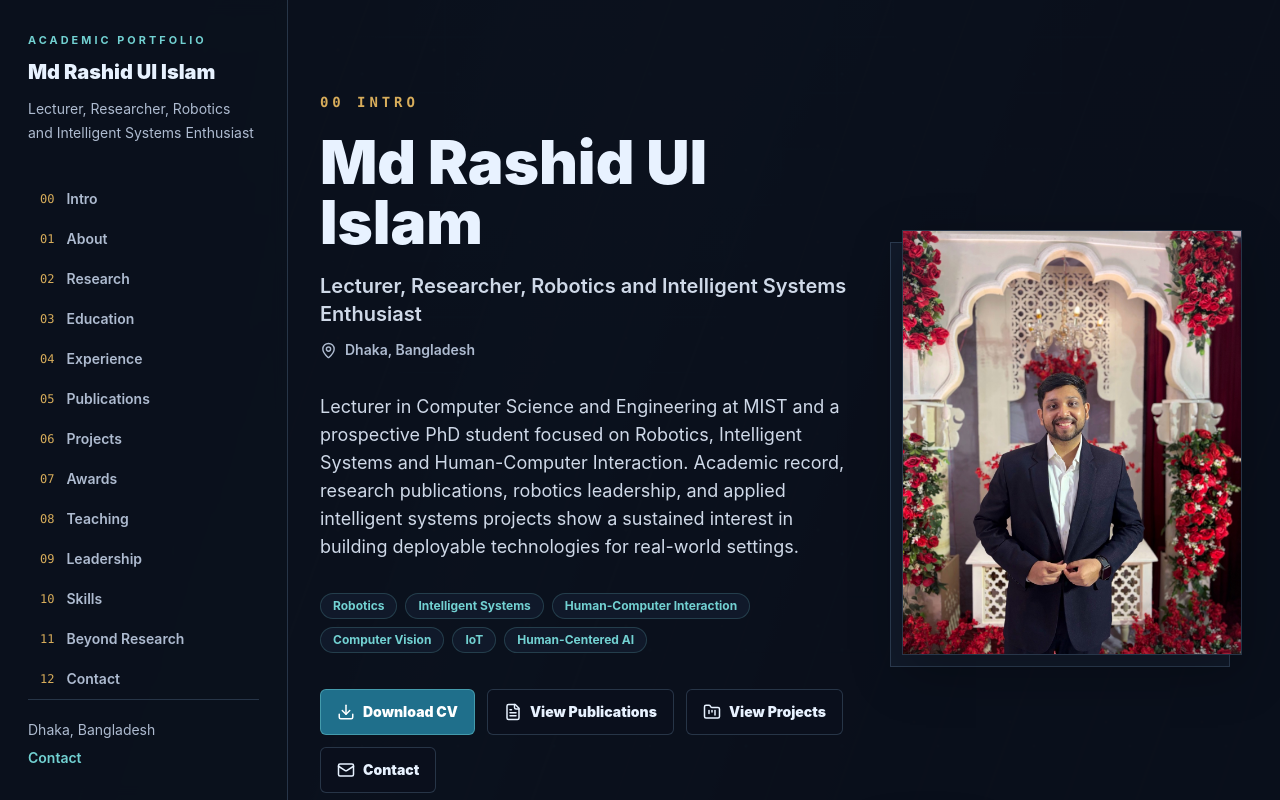
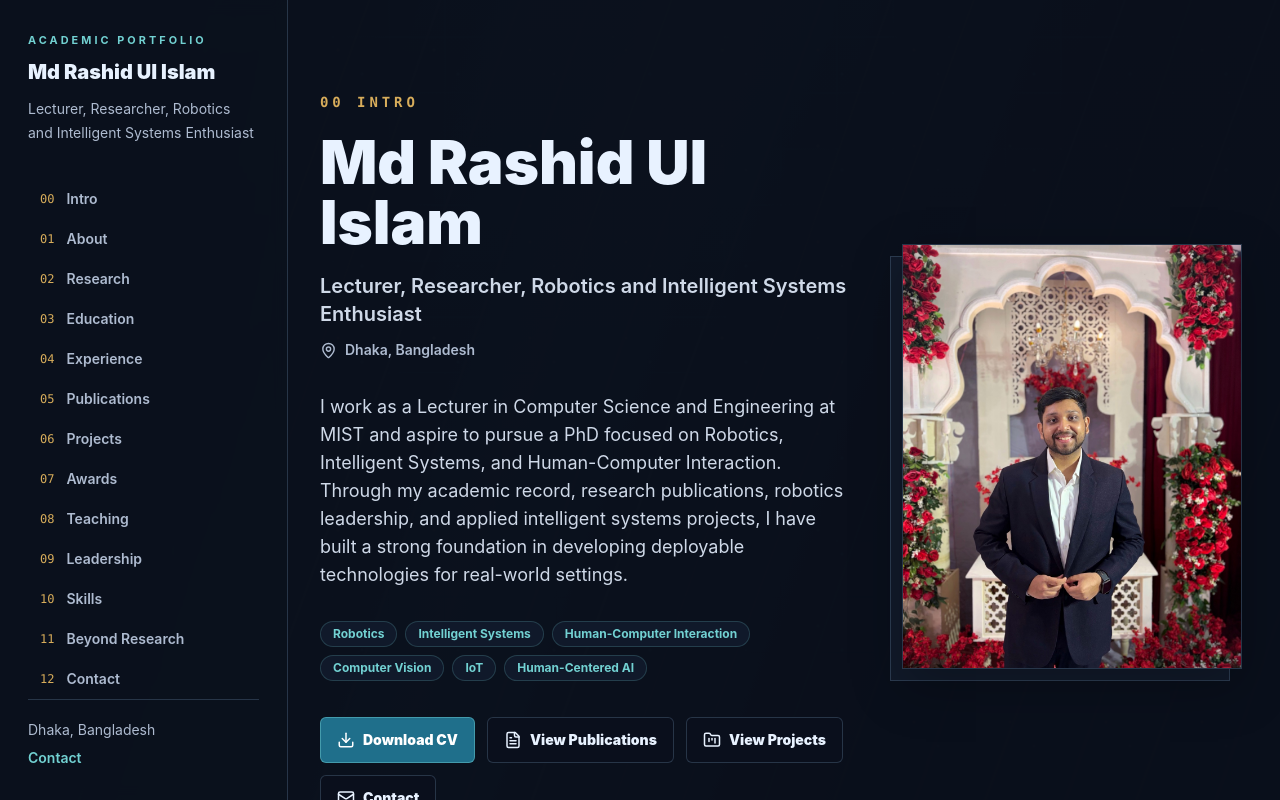
Before and after one commit to MdRashidUlIslam612001/portfolio, a React (Vite) app: page / in a window 1280 px wide. Shown: the top 800 px of the page. Built offline with nearby package versions, Linux system fonts and the light colour scheme.

Commit message:
Update profile.js

```diff
--- a/src/data/profile.js
+++ b/src/data/profile.js
@@ -16,7 +16,7 @@ export const profile = {
   website: 'https://mist.ac.bd/department/computer_science_and_engineering/faculty-members/md-rashid-ul-islam',
   ogUrl: 'https://mist.ac.bd/department/computer_science_and_engineering/faculty-members/md-rashid-ul-islam',
   summary:
-    'Lecturer in Computer Science and Engineering at MIST and a prospective PhD student focused on Robotics, Intelligent Systems and Human-Computer Interaction. Academic record, research publications, robotics leadership, and applied intelligent systems projects show a sustained interest in building deployable technologies for real-world settings.',
+    'I work as a Lecturer in Computer Science and Engineering at MIST and aspire to pursue a PhD focused on Robotics, Intelligent Systems, and Human-Computer Interaction. Through my academic record, research publications, robotics leadership, and applied intelligent systems projects, I have built a strong foundation in developing deployable technologies for real-world settings.',
   researchTags: [
     'Robotics',
     'Intelligent Systems',
```
